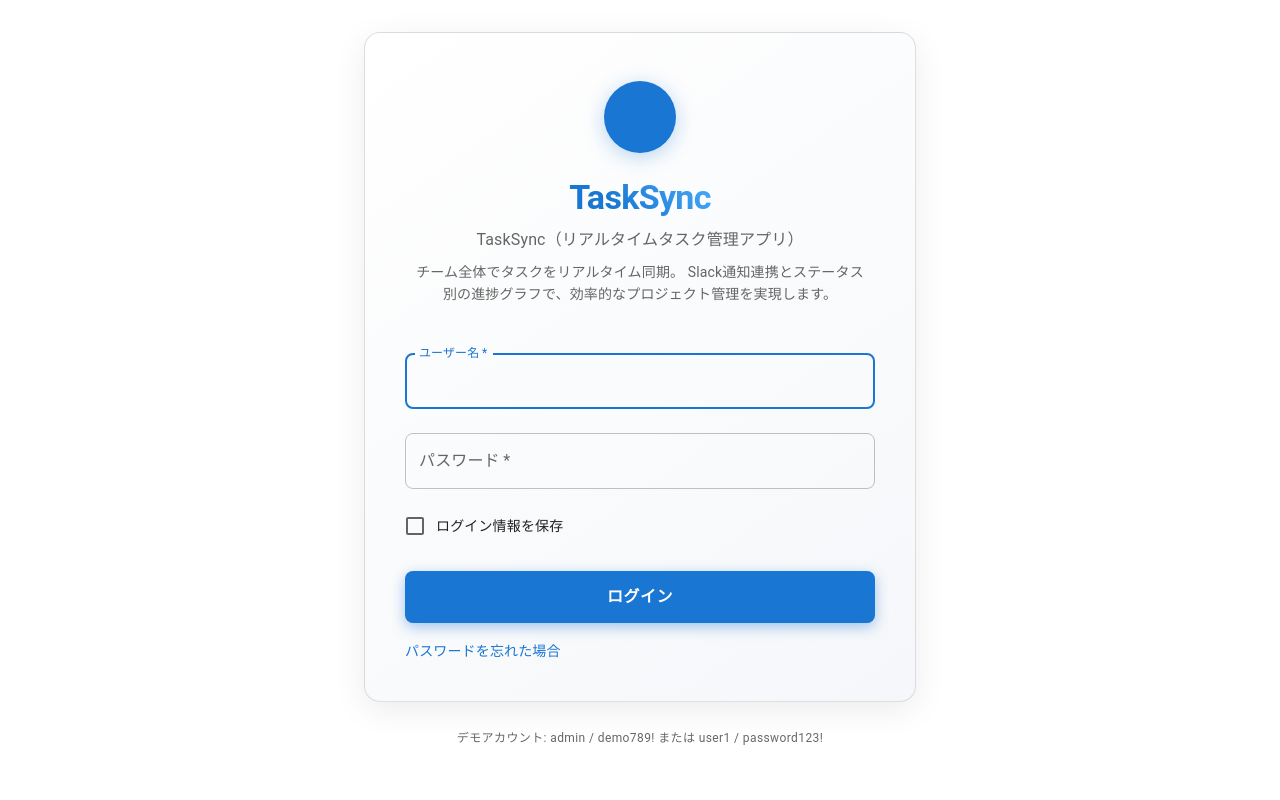
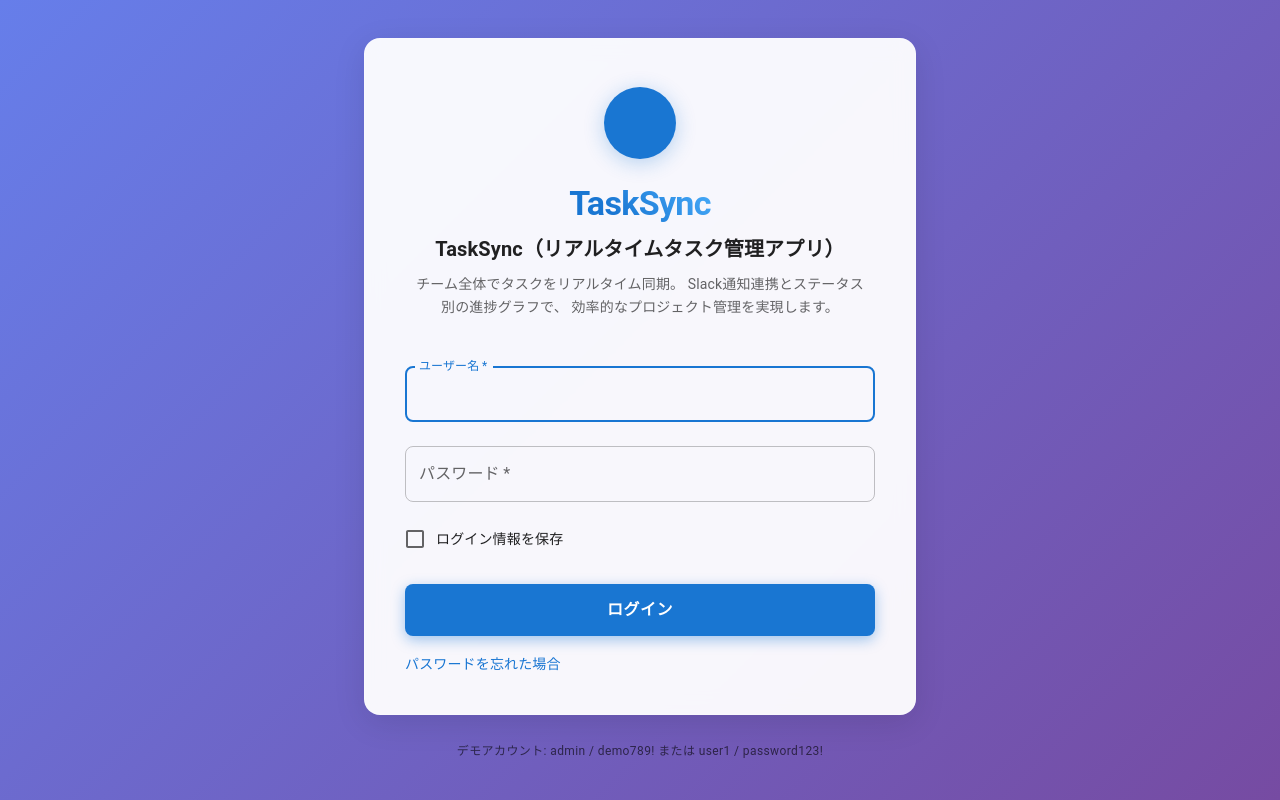
Before and after one commit to TechCat-Hello/realtime-task-app, a React (Create React App) app in the folder frontend/: page / in a window 1280 px wide. Built offline with nearby package versions, Linux system fonts and the light colour scheme; some icons are missing.

Commit message:
style: Enhance login page with larger title font and modern gradient background

```diff
--- a/frontend/src/Login.js
+++ b/frontend/src/Login.js
@@ -75,16 +75,27 @@
   };
 
   return (
-    <Container component="main" maxWidth="sm" sx={{ mt: { xs: 2, sm: 4 } }}>
+    <Box
+      sx={{
+        minHeight: '100vh',
+        background: 'linear-gradient(135deg, #667eea 0%, #764ba2 100%)',
+        display: 'flex',
+        alignItems: 'center',
+        justifyContent: 'center',
+        py: 4
+      }}
+    >
+      <Container component="main" maxWidth="sm">
         <Paper
           elevation={0}
           sx={{
             p: { xs: 3, sm: 5 },
             borderRadius: 4,
-          background: 'linear-gradient(145deg, #ffffff 0%, #f5f7fa 100%)',
+            background: 'rgba(255, 255, 255, 0.95)',
+            backdropFilter: 'blur(10px)',
             border: '1px solid',
-          borderColor: 'divider',
-          boxShadow: '0 8px 32px rgba(0, 0, 0, 0.08)'
+            borderColor: 'rgba(255, 255, 255, 0.2)',
+            boxShadow: '0 8px 32px rgba(0, 0, 0, 0.1)'
           }}
         >
         <Box
@@ -124,12 +135,13 @@
           </Typography>
 
           <Typography
-            variant="body1"
-            color="text.secondary"
+            variant="h6"
+            color="text.primary"
             align="center"
             sx={{
               mb: 1,
-              fontSize: { xs: '0.875rem', sm: '1rem' },
+              fontSize: { xs: '1.125rem', sm: '1.25rem' },
+              fontWeight: 700,
               lineHeight: 1.6
             }}
           >
@@ -148,7 +160,8 @@
             }}
           >
             チーム全体でタスクをリアルタイム同期。
-            Slack通知連携とステータス別の進捗グラフで、効率的なプロジェクト管理を実現します。
+            Slack通知連携とステータス別の進捗グラフで、
+            効率的なプロジェクト管理を実現します。
           </Typography>
 
           {error && (
@@ -487,6 +500,7 @@
         </DialogActions>
       </Dialog>
       </Container>
+    </Box>
   );
 }
 
```
Lines whose indentation alone changed are shown as unchanged.
